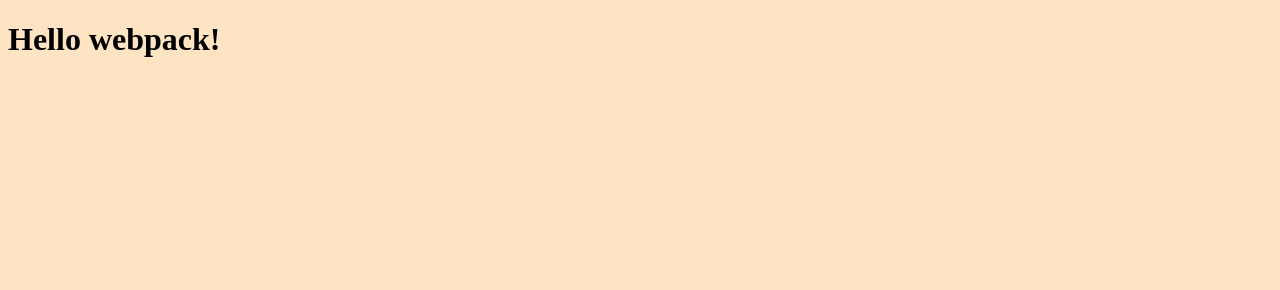
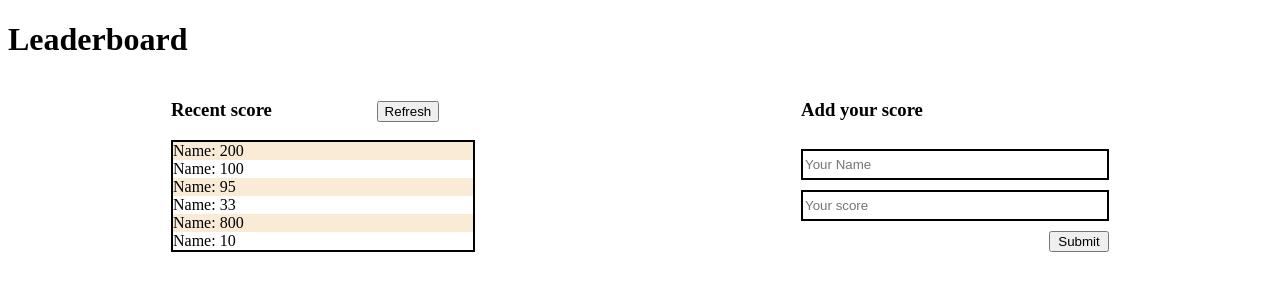
Before and after one commit to OnlyUnknown/re-Leaderboard, a website built with webpack: page src/index.html in a window 1280 px wide. Built offline with nearby package versions, Linux system fonts and the light colour scheme.

```diff
--- a/src/index.html
+++ b/src/index.html
@@ -3,9 +3,28 @@
 <head>
     <meta charset="UTF-8">
     <meta name="viewport" content="width=device-width, initial-scale=1.0">
-    <title>Wbpack Exercise</title>
+    <title>Leaderboard</title>
 </head>
 <body>
-    <h1>Hello webpack!</h1>
+    <h1>Leaderboard</h1>
+    <div class="main-container">
+        <div class="board-container">
+            <h3>Recent score <button class="re-button">Refresh</button></h3>
+            <ul class="board">
+                <li>Name: 200</li>
+                <li>Name: 100</li>
+                <li>Name: 95</li>
+                <li>Name: 33</li>
+                <li>Name: 800</li>
+                <li>Name: 10</li>
+            </ul>
+        </div>
+        <div class="submit">
+            <h3>Add your score</h3>
+            <input placeholder="Your Name">
+            <input placeholder="Your score">
+            <button class="submit-but">Submit</button>
+        </div>
+    </div>
 </body>
 </html>
--- a/src/style.css
+++ b/src/style.css
@@ -1,3 +1,50 @@
-body {
-    background-color: bisque;
-}
+.main-container {
+    display: flex;
+    justify-content: space-around;
+  }
+
+  .re-button {
+    margin-left: 100px;
+  }
+
+  .board {
+    display: contents;
+    flex-direction: column;
+    list-style: none;
+    border: black solid 1px;
+  }
+
+  .board li {
+    border-right: 2px solid black;
+    border-left: 2px solid black;
+    width: 300px;
+  }
+
+  .board li:first-child {
+    border-top: 2px solid black;
+  }
+
+  .board li:last-child {
+    border-bottom: 2px solid black;
+  }
+
+  .board li:nth-child(odd) {
+    background-color: antiquewhite;
+  }
+
+  .submit {
+    display: flex;
+    flex-direction: column;
+    justify-content: space-between;
+  }
+
+  .submit input {
+    width: 300px;
+    height: 25px;
+    border: black solid 2px;
+  }
+
+  .submit-but {
+    width: 60px;
+    margin-left: auto;
+  }
```
Also changed, not shown: .eslintrc.json (added), .github/workflows/linters.yml (added), .stylelintrc.json (added), dist/index.html, dist/main.js, dist/runtime.js (added), 1 other file.
